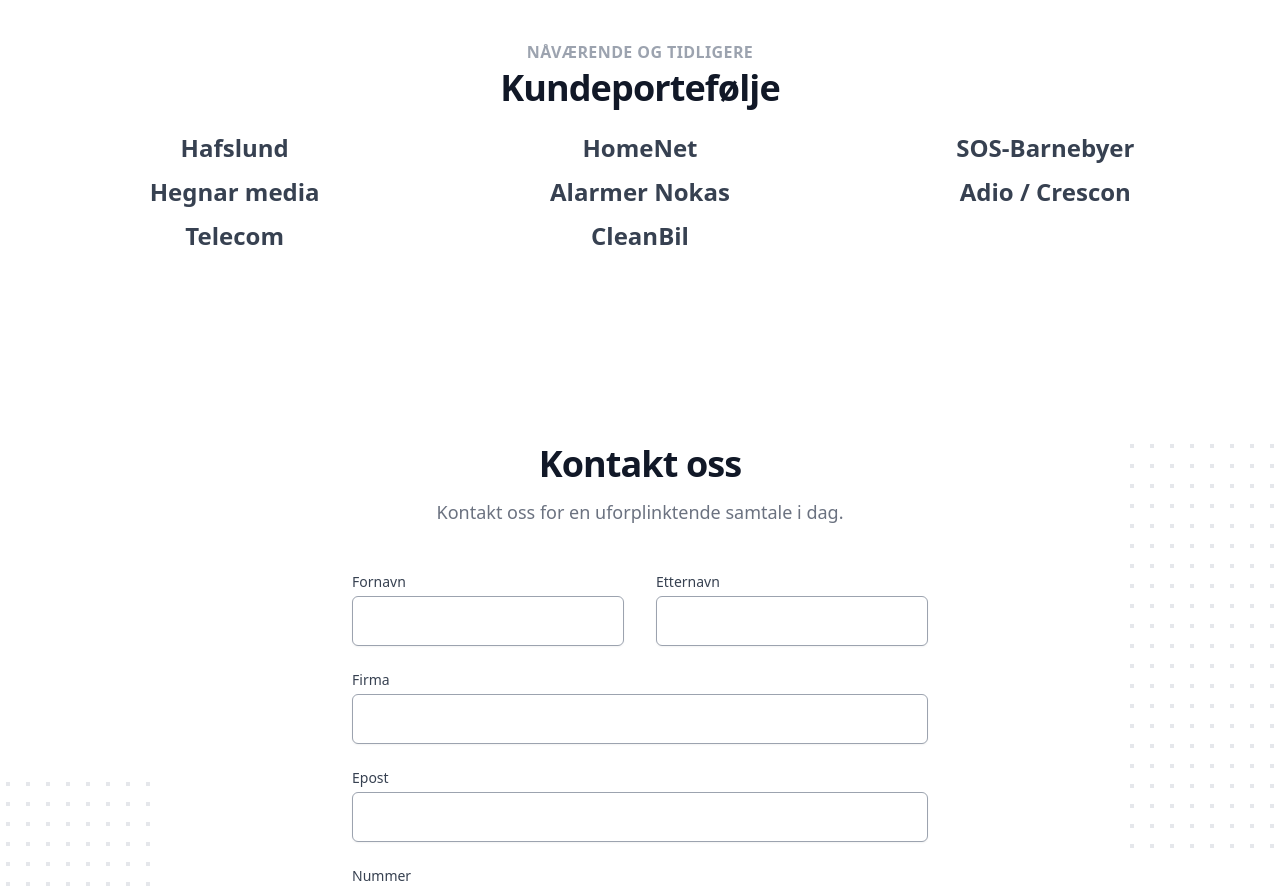
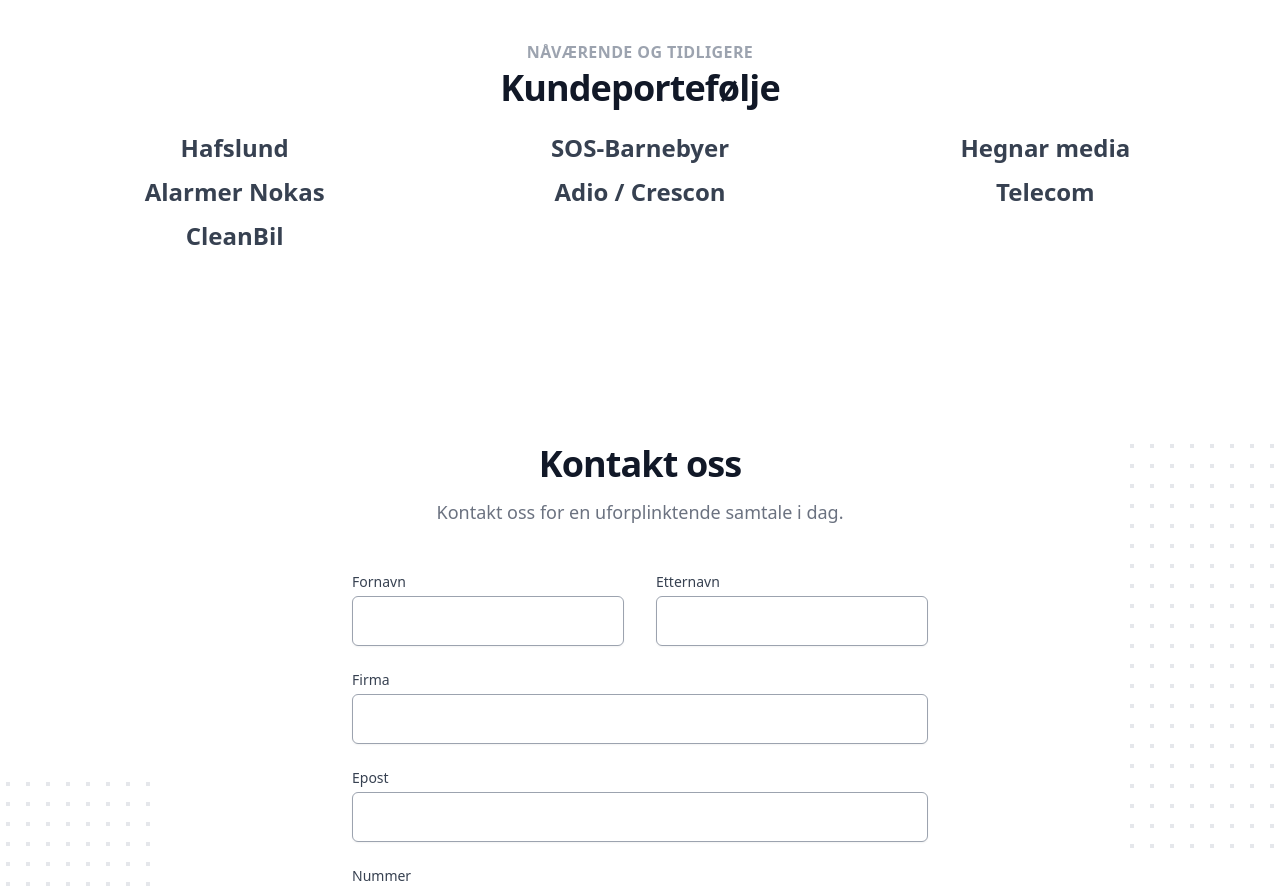
Before and after one commit to NikolaiWaerpen/ale-sales-group, a Next.js app: page / in a window 1280 px wide. Shown: the part 3360-4248 px from the top of the page. Built offline with nearby package versions, Linux system fonts and the light colour scheme; what @tailwindcss/typography would draw is missing.

Commit message:
chore: remove homenet

```diff
--- a/src/components/Home/Portfolio/index.tsx
+++ b/src/components/Home/Portfolio/index.tsx
@@ -7,10 +7,10 @@
   //   name: "Telenor",
   //   description: "Fiber dørsalg og TM",
   // },
-  {
-    name: "HomeNet",
-    description: "Fiber dørsalg privat og borettslag",
-  },
+  // {
+  //   name: "HomeNet",
+  //   description: "Fiber dørsalg privat og borettslag",
+  // },
   {
     name: "SOS-Barnebyer",
     description: "Stand, street og dørsalg",
```
